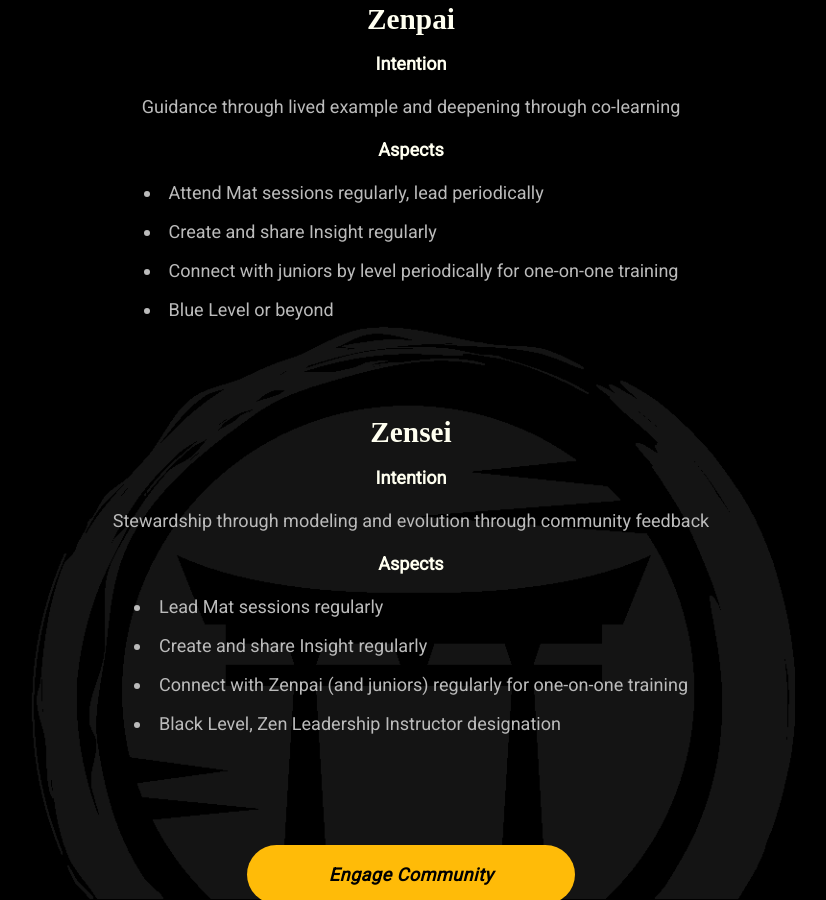
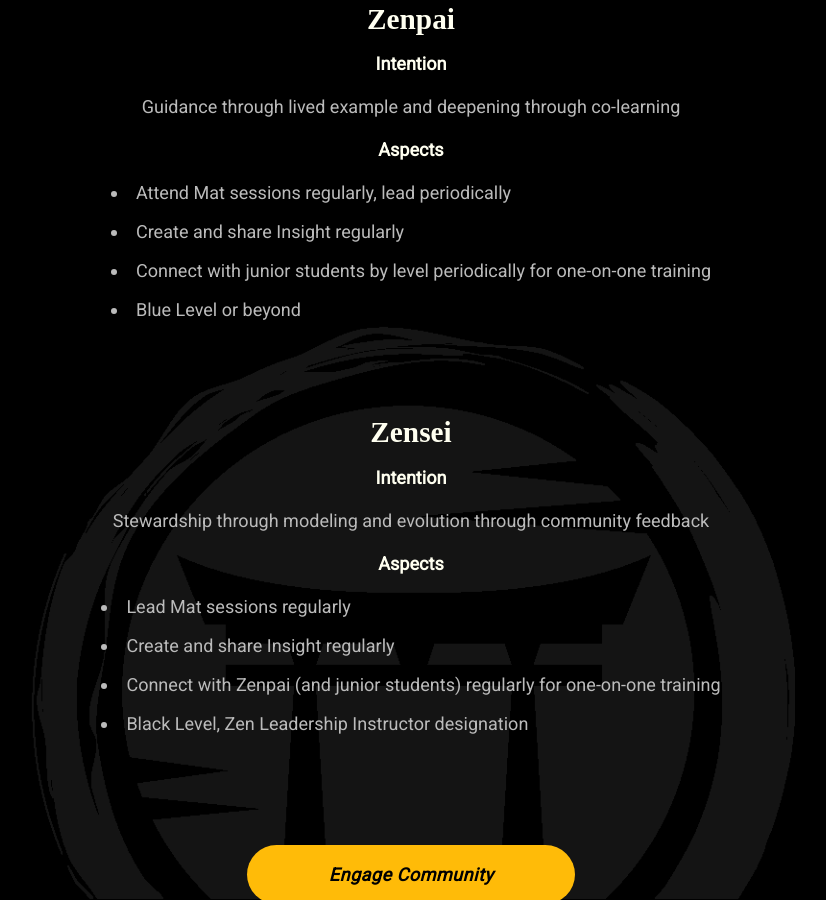
Before and after one commit to mindset-dojo/mindset-dojo.github.io, a Jekyll site: the page built from program.md, in a window 1280 px wide and 900 px high, scrolled down 6359 px. Shown: the whole window, without its empty margins (229-1055 px from the left). Built offline with Jekyll 4.4.1, drawn with Linux system fonts in a browser that asks for light colours; some web fonts are replaced.

Commit message:
refactor: Program designations

```diff
--- a/_data/program.yaml
+++ b/_data/program.yaml
@@ -178,13 +178,13 @@ designations:
     aspects:
       - label: Attend Mat sessions regularly, lead periodically
       - label: Create and share Insight regularly
-      - label: Connect with juniors by level periodically for one-on-one training
+      - label: Connect with junior students by level periodically for one-on-one training
       - label: Blue Level or beyond
   - label: Zensei
     intention: Stewardship through modeling and evolution through community feedback
     aspects:
       - label: Lead Mat sessions regularly
       - label: Create and share Insight regularly
-      - label: Connect with Zenpai (and juniors) regularly for one-on-one training
+      - label: Connect with Zenpai (and junior students) regularly for one-on-one training
       - label: Black Level, Zen Leadership Instructor designation
 ...
```
